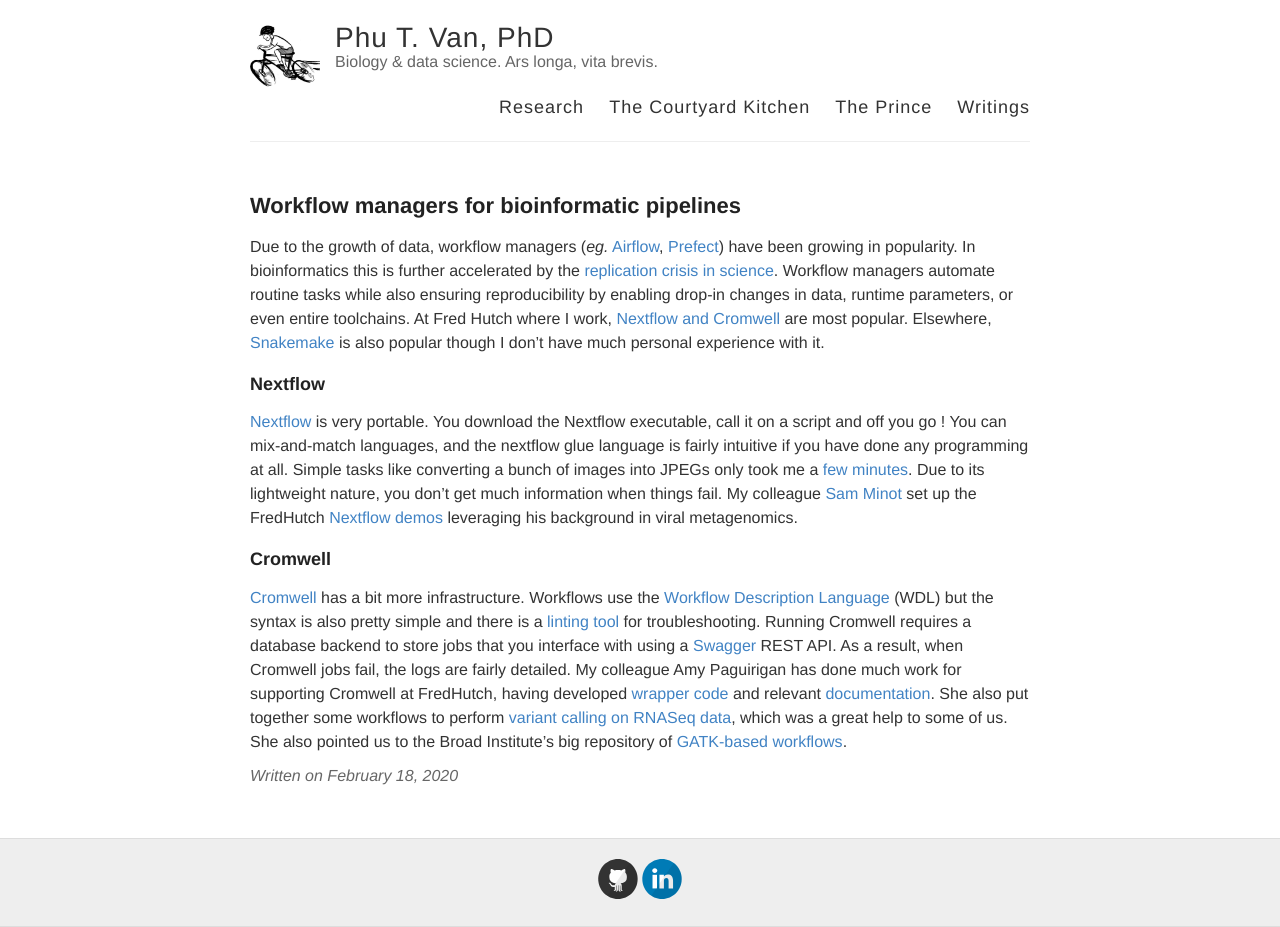
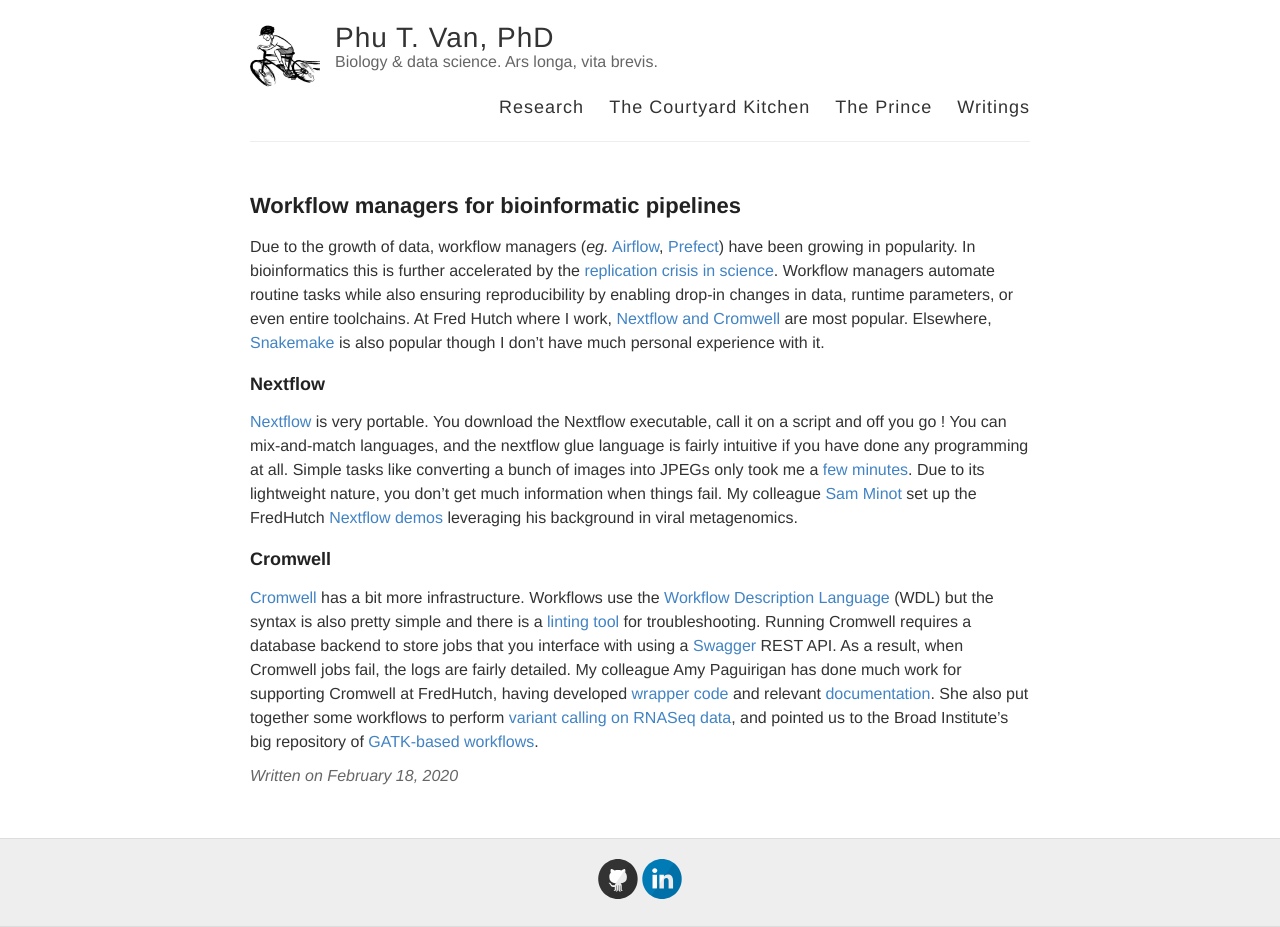
Before and after one commit to ptvan/ptvan.github.io, a Jekyll site: the page built from _posts/2020-02-18-workflow-managers.md, in a window 1280 px wide. Built offline with Jekyll 4.4.1, drawn with Linux system fonts in a browser that asks for light colours.

Commit message:
minor text edits

```diff
--- a/_posts/2020-02-18-workflow-managers.md
+++ b/_posts/2020-02-18-workflow-managers.md
@@ -11,4 +11,4 @@
 
 ### Cromwell
 
-[Cromwell](https://github.com/broadinstitute/cromwell) has a bit more infrastructure. Workflows use the [Workflow Description Language](https://openwdl.org/) (WDL) but the syntax is also pretty simple and there is a [linting tool](https://cromwell.readthedocs.io/en/stable/WOMtool/) for troubleshooting. Running Cromwell requires a database backend to store jobs that you interface with using a [Swagger](https://swagger.io/) REST API. As a result, when Cromwell jobs fail, the logs are fairly detailed. My colleague Amy Paguirigan has done much work for supporting Cromwell at FredHutch, having developed [wrapper code](https://github.com/fredhutch/fh.wdlr) and relevant [documentation](https://sciwiki.fredhutch.org/compdemos/Cromwell/). She also put together some workflows to perform [variant calling on RNASeq data](https://github.com/FredHutch/tg-wdl-RNAseqVariantCalling), which was a great help to some of us. She also pointed us to the Broad Institute's big repository of [GATK-based workflows](https://github.com/gatk-workflows).
+[Cromwell](https://github.com/broadinstitute/cromwell) has a bit more infrastructure. Workflows use the [Workflow Description Language](https://openwdl.org/) (WDL) but the syntax is also pretty simple and there is a [linting tool](https://cromwell.readthedocs.io/en/stable/WOMtool/) for troubleshooting. Running Cromwell requires a database backend to store jobs that you interface with using a [Swagger](https://swagger.io/) REST API. As a result, when Cromwell jobs fail, the logs are fairly detailed. My colleague Amy Paguirigan has done much work for supporting Cromwell at FredHutch, having developed [wrapper code](https://github.com/fredhutch/fh.wdlr) and relevant [documentation](https://sciwiki.fredhutch.org/compdemos/Cromwell/). She also put together some workflows to perform [variant calling on RNASeq data](https://github.com/FredHutch/tg-wdl-RNAseqVariantCalling), and pointed us to the Broad Institute's big repository of [GATK-based workflows](https://github.com/gatk-workflows).
```
